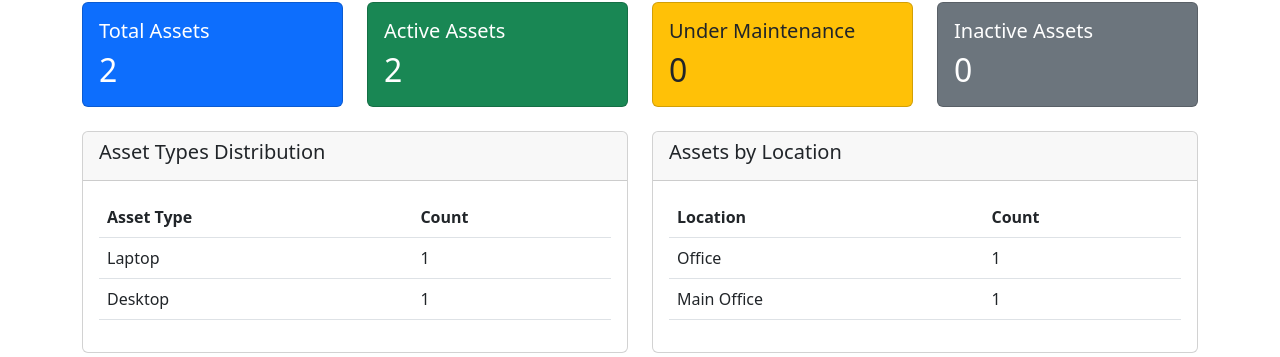
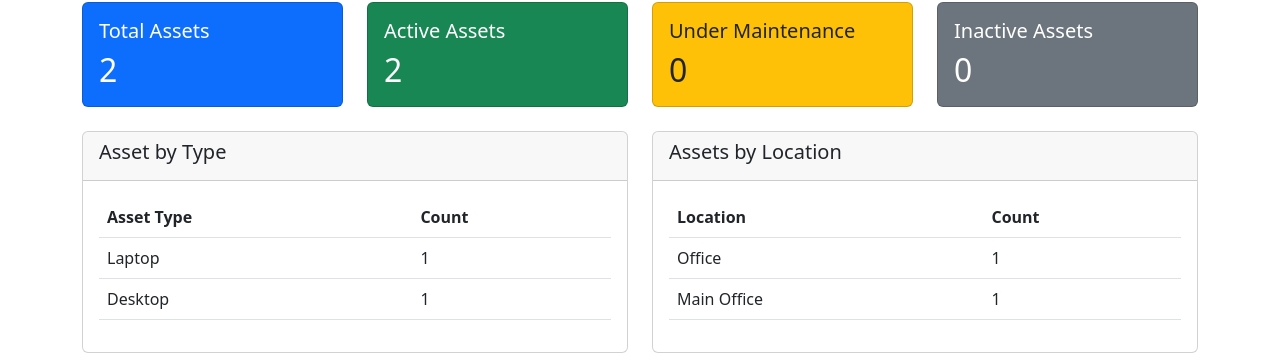
Before and after one commit to nasirhaidary/itat-py-vscode, a Django app: page /dashboard/ in a window 1280 px wide. Shown: the part 148-505 px from the top of the page. Run offline with Django 5.2, Linux system fonts and the light colour scheme; a user stored in the database is signed in; data comes from the database, SQL or seed files in the repository; both versions use the stored data as it was after the commit.

Commit message:
Updated asset distribution card title in dashboard, enhanced log entries.

```diff
--- a/templates/dashboard/dashboard.html
+++ b/templates/dashboard/dashboard.html
@@ -49,7 +49,7 @@
     <div class="col-md-6">
         <div class="card">
             <div class="card-header">
-                <h5 class="card-title">Asset Types Distribution</h5>
+                <h5 class="card-title">Asset by Type</h5>
             </div>
             <div class="card-body">
                 <div class="table-responsive">
```
Also changed, not shown: db.sqlite3, 1 other file.
